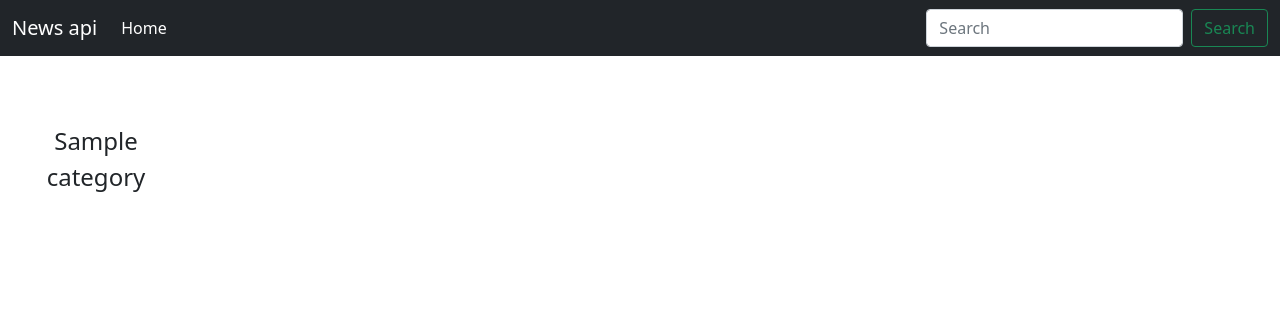
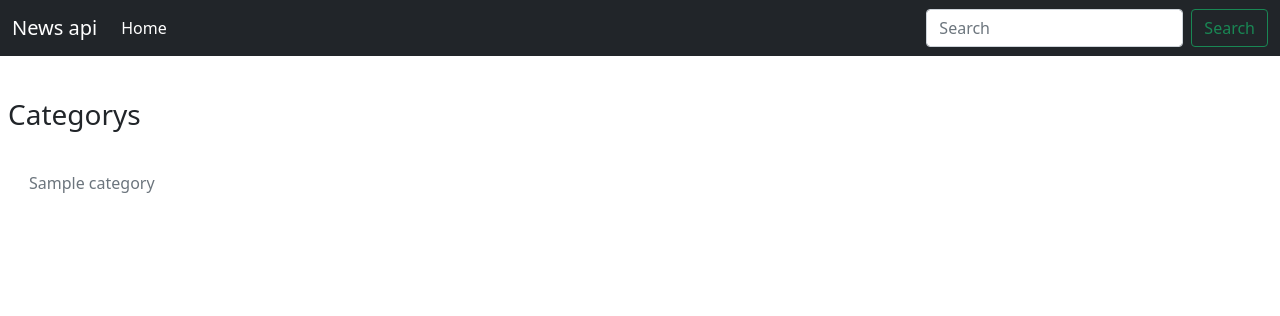
Before and after one commit to IAmrinderSingh/News-API, a Flask app: template templates/layout.html in a window 1280 px wide. Shown: the top 316 px of the page. Run offline with Flask 2, Linux system fonts and the light colour scheme; the template is opened without the code that fills it: most values are stand-ins (such as "Sample title", 1, 10 or a date in 2020).

Commit message:
Fix font size

```diff
--- a/templates/sidebar.html
+++ b/templates/sidebar.html
@@ -1,7 +1,8 @@
 <aside>
+    <h1 class="fs-3 text-capitalize m-2">categorys</h1>
     {%for category in categorys%}
     <a href="/category/{{category}}" class="m-1 text-decoration-none">
-      <div class="fs-4 btn btn-white d-block p-2">{{category|capfirst}}</div>
+      <div class="fs-6 btn btn-white d-block text-start ms-3 text-secondary">{{category|capfirst}}</div>
     </a>
     {%endfor%}
 </aside>
```
